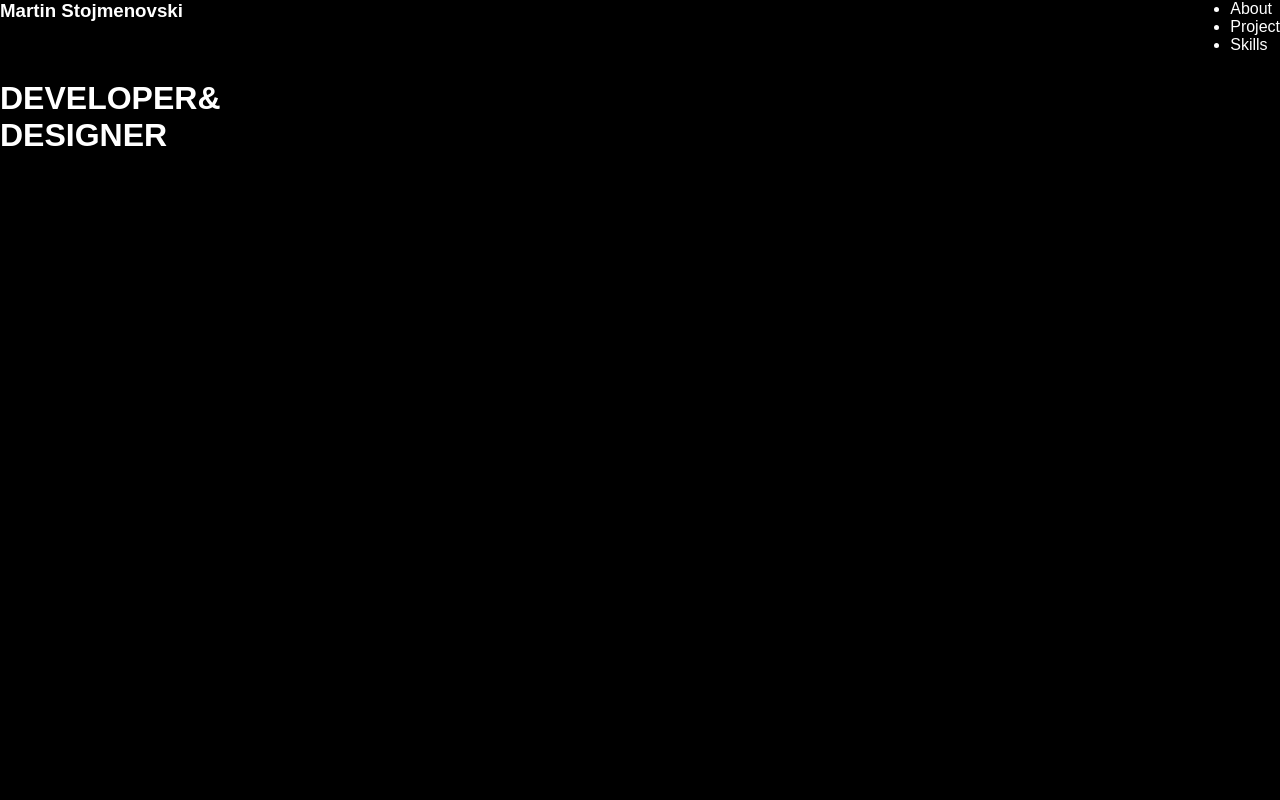
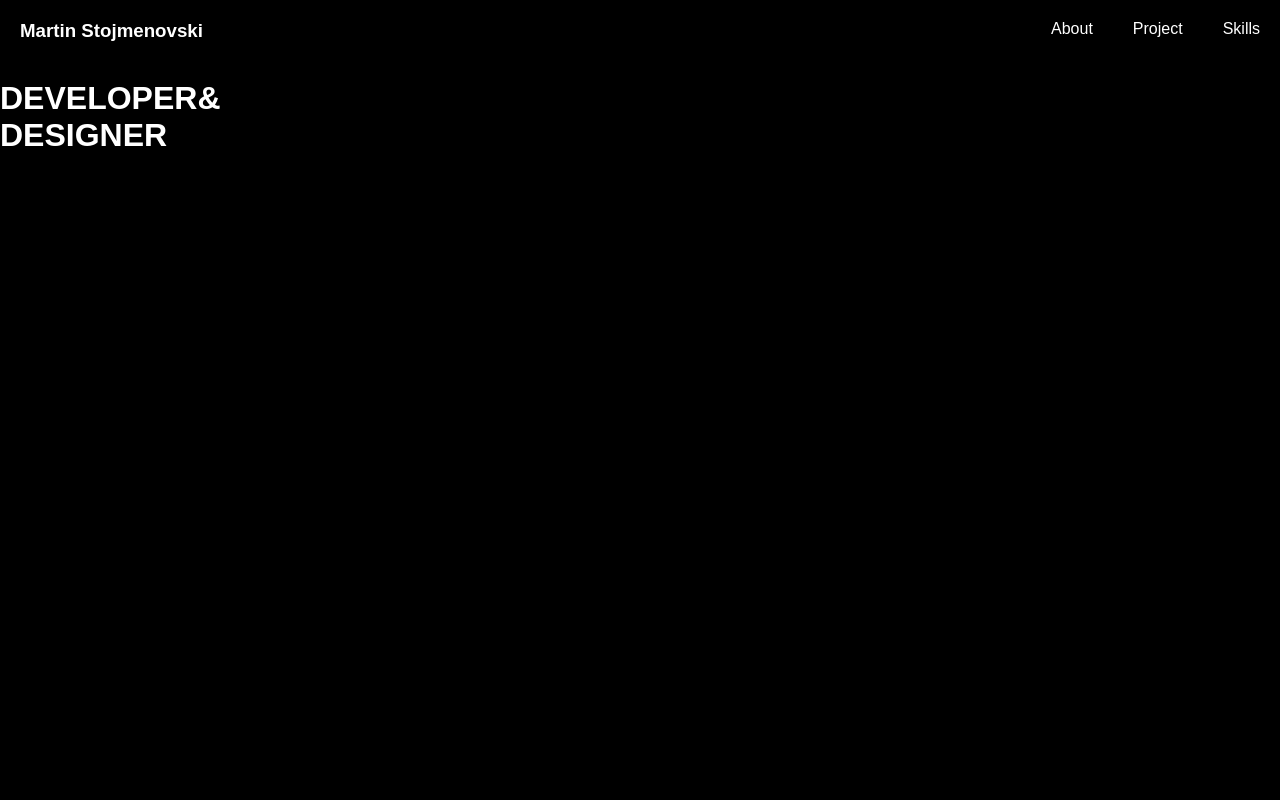
Before and after one commit to martinstojmenovski/Portfolio, a React (Create React App) app: page / in a window 1280 px wide. Shown: the top 800 px of the page. Built offline with nearby package versions, Linux system fonts and the light colour scheme.

Commit message:
Created and moved components to navbar and blured navbar on scroll

```diff
--- a/src/App.js
+++ b/src/App.js
@@ -1,38 +1,13 @@
-import { useRef } from 'react'
-import Home from './Components/Home'
-import About from './Components/About'
-import Project from './Components/Project'
-import Skills from './Components/Skills'
+
+import Navbar from './Components/Navbar'
 
 
 function App() {
-  const about = useRef(null)
-  const project = useRef(null)
-  const skills = useRef(null)
-  const home = useRef(null)
 
-  const scrollToSection = (elementRef) => {
-    window.scrollTo({
-      top: elementRef.current.offsetTop,
-      behavior: 'smooth'
-    })
-  }
   return (
     <div className="App">
-      <nav>
-      <div><h3 onClick={() => scrollToSection(home)} >Martin Stojmenovski</h3></div>
-      <div>
-        <ul className='navigation-list'>
-          <li onClick={() => scrollToSection(about)} >About</li>
-          <li onClick={() => scrollToSection(project)}>Project</li>
-          <li onClick={() => scrollToSection(skills)}>Skills</li>
-        </ul>
-        </div>
-        </nav>
-      <Home home={home} />
-      <About about={about} />
-      <Project project={project} />
-      <Skills skills={skills} />
+      <Navbar />
+
 
     </div>
   );
--- a/src/Components/About.js
+++ b/src/Components/About.js
@@ -1,6 +1,7 @@
 function About({ about }) {
+
     return (
-      <div ref={about} className="About">
+      <div ref={about} className="about">
             <h1>About</h1>
       </div>
     );
--- a/src/Components/Home.js
+++ b/src/Components/Home.js
@@ -1,6 +1,6 @@
-function Home({home}) {
+function Home({ home }) {
     return (
-      <div ref={home} className="Home">
+      <div ref={home} className="home">
             <h1 className="brand">DEVELOPER<span>&</span><br/>DESIGNER</h1>
       </div>
     );
--- /dev/null
+++ b/src/Components/Navbar.js
@@ -0,0 +1,58 @@
+import { useRef, useState } from 'react'
+import Home from './Home'
+import About from './About'
+import Project from './Project'
+import Skills from './Skills'
+
+function Navbar() {
+    //useRef declaration for page navigation
+    const about = useRef(null)
+    const project = useRef(null)
+    const skills = useRef(null)
+    const home = useRef(null)
+    //useState to blur navbar
+    const [blur, setBlur] = useState(false)
+
+
+
+    //Page navigation function
+    const scrollToSection = (elementRef) => {
+        window.scrollTo({
+            top: elementRef.current.offsetTop,
+            behavior: 'smooth'
+        })
+    }
+
+    const blurNavbar = () => {
+        if(window.scrollY >= 100){
+            setBlur(true)
+        }else {
+            setBlur(false)
+        }
+    }
+
+    window.addEventListener('scroll', blurNavbar)
+
+    return (
+        <div>
+            <nav className={blur ? 'navbar active' : 'navbar'}>
+                <div>
+                    <h3 className='brand-name' onClick={() => scrollToSection(home)} >Martin Stojmenovski</h3>
+                </div>
+                <div>
+                    <ul className='navigation-list'>
+                        <li onClick={() => scrollToSection(about)} >About</li>
+                        <li onClick={() => scrollToSection(project)}>Project</li>
+                        <li onClick={() => scrollToSection(skills)}>Skills</li>
+                    </ul>
+                </div>
+            </nav>
+            <Home home={home} />
+            <About about={about} />
+            <Project project={project} />
+            <Skills skills={skills} />
+        </div>
+    );
+}
+
+export default Navbar;
--- a/src/Components/Project.js
+++ b/src/Components/Project.js
@@ -1,6 +1,6 @@
 function Project({ project }) {
     return (
-      <div ref={project} className="Project" id="project">
+      <div ref={project} className="project" id="project">
             <h1>Project</h1>
       </div>
     );
--- a/src/Components/Skills.js
+++ b/src/Components/Skills.js
@@ -1,6 +1,6 @@
 function Skills({ skills }) {
     return (
-      <div ref={skills} className="Skills">
+      <div ref={skills} className="skills">
             <h1>Skills</h1>
       </div>
     );
--- a/src/Components/navbar.css
+++ b/src/Components/navbar.css
@@ -1,5 +1,4 @@
-
-nav{
+.navbar {
   background: transparent;
   display: flex;
   position: fixed;
@@ -9,19 +8,17 @@ nav{
   color: white;
 
 }
-  /* .navbar{
+.navbar.active {
+  backdrop-filter: blur(3px);
+}
+.navigation-list {
+  list-style-type: none;
   display: flex;
-     flex-direction: row;
-     justify-content: space-between;
-
 }
 
-  .navigation-list{
-   list-style-type: none;
-   display: flex;
-   flex-direction: row;
-   justify-content: end;
+li{
+    padding: 20px;
   }
-  li{
-    padding-left: 20px;
-  } */
+.brand-name {
+  padding: 20px;
+}
--- a/src/index.css
+++ b/src/index.css
@@ -4,21 +4,21 @@
   box-sizing: border-box;
   font-family: sans-serif;
 }
-.Home {
+.home {
   height: 100vh;
   background-color: black;
 }
-.About {
+.about {
   height: 100vh;
   background-color: purple;
 }
-.Project {
+.project {
   height: 100vh;
   background-color: orange;
 }
-.Skills {
+.skills {
   height: 100vh;
-  background-color: greenyellow;
+  background-color: rgb(8, 89, 114);
 }
 
 .brand{
```
Lines whose indentation alone changed are shown as unchanged.
